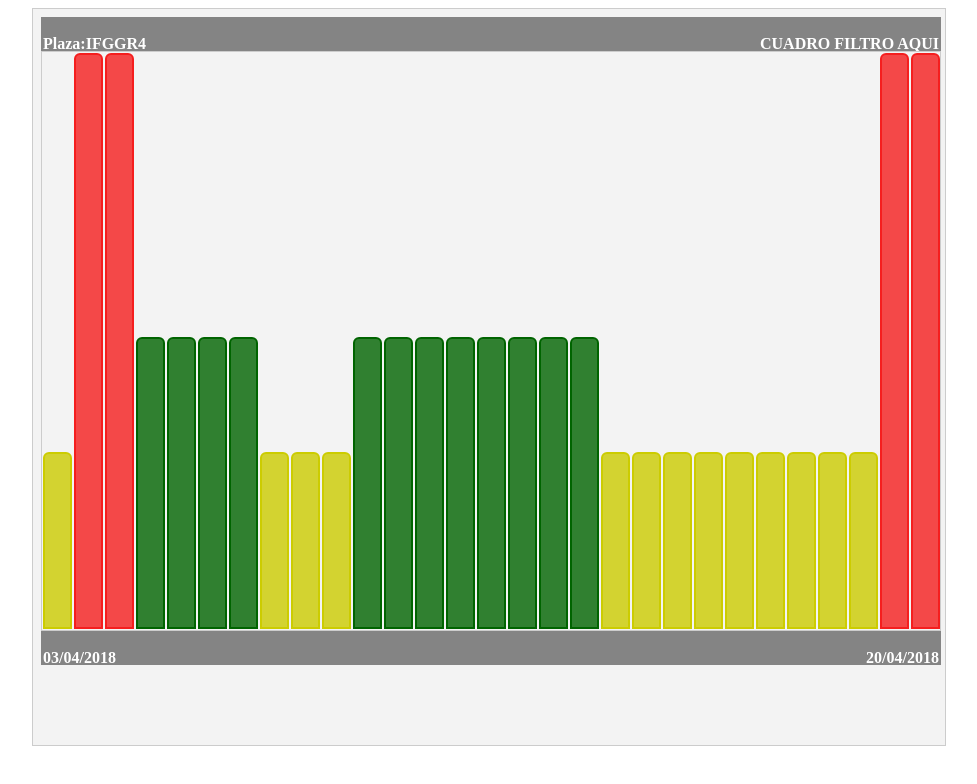
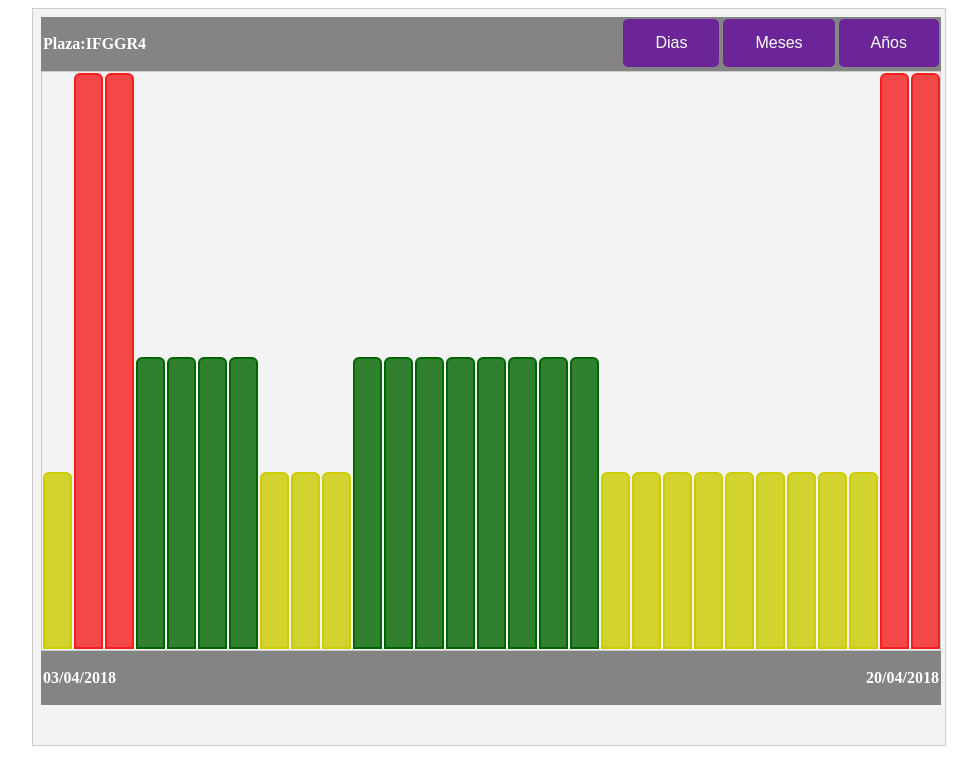
Before and after one commit to monteroc17/Grafico_Nombramientos, a website built with webpack: page html/index.html in a window 1280 px wide. Shown: the whole page, without its empty margins (151-1128 px from the left). Built offline with nearby package versions, Linux system fonts and the light colour scheme.

Commit message:
Agregados botones de filtros

```diff
--- a/css/main.css
+++ b/css/main.css
@@ -1,5 +1,5 @@
-.chartContext{
-    height:90vh;
+.chartContext {
+    height: 90vh;
     width: 70vw;
     position: relative;
     margin: auto;
@@ -9,19 +9,19 @@
     color: white;
 }
 
-.chartInfo{
+.chartInfo {
     width: 100%;
-    background-color: rgba(105,105,105,.8);
+    background-color: rgba(105, 105, 105, .8);
     font-weight: bold;
-    height: 30px;
+    height: 50px;
     display: flex;
     padding: 2px;
     justify-content: space-between;
 }
 
-div#chartDiv{
-    height:80%;
-    width:100%;
+div#chartDiv {
+    height: 80%;
+    width: 100%;
     position: relative;
     margin: auto;
     border: 1px solid#ccc;
@@ -32,7 +32,7 @@ div#chartDiv{
     overflow-y: hidden;
 }
 
-.tub{
+.tub {
     width: 25px;
     height: 100%;
     display: flex;
@@ -40,7 +40,7 @@ div#chartDiv{
     margin: 0px 6px 0px 0px;
 }
 
-.yellowFilling{
+.yellowFilling {
     background-color: rgba(204, 204, 0, .8);
     border-style: solid;
     border-width: 2px;
@@ -51,7 +51,7 @@ div#chartDiv{
     width: inherit;
 }
 
-.redFilling{
+.redFilling {
     background-color: rgba(245, 30, 30, .8);
     border-style: solid;
     border-width: 2px;
@@ -62,13 +62,25 @@ div#chartDiv{
     width: inherit;
 }
 
-.greenFilling{
-    background-color: rgba(0,100,0,.8);
+.greenFilling {
+    background-color: rgba(0, 100, 0, .8);
     border-style: solid;
     border-width: 2px;
-    border-color: rgb(0,100,0);
+    border-color: rgb(0, 100, 0);
     border-top-left-radius: 6px;
     border-top-right-radius: 6px;
     height: 50%;
     width: inherit;
 }
+
+.btn {
+    background-color: rgb(107, 37, 153);
+    border: 0px solid white;
+    border-radius: 5px;
+    color: white;
+    padding: 15px 32px;
+    text-align: center;
+    text-decoration: none;
+    display: inline-block;
+    font-size: 16px;
+}
--- a/html/index.html
+++ b/html/index.html
@@ -13,7 +13,11 @@
     <div class="chartContext">
         <div class="chartInfo">
             <p id="codigoPlaza">Plaza:IFGGR4</p>
-            <p id="codigoPlaza">CUADRO FILTRO AQUI</p>
+            <div>
+                <button class="btn">Dias</button>
+                <button class="btn">Meses</button>
+                <button class="btn">Años</button>
+            </div>
         </div>
         <div id="chartDiv">
             <div class="tub">
```
